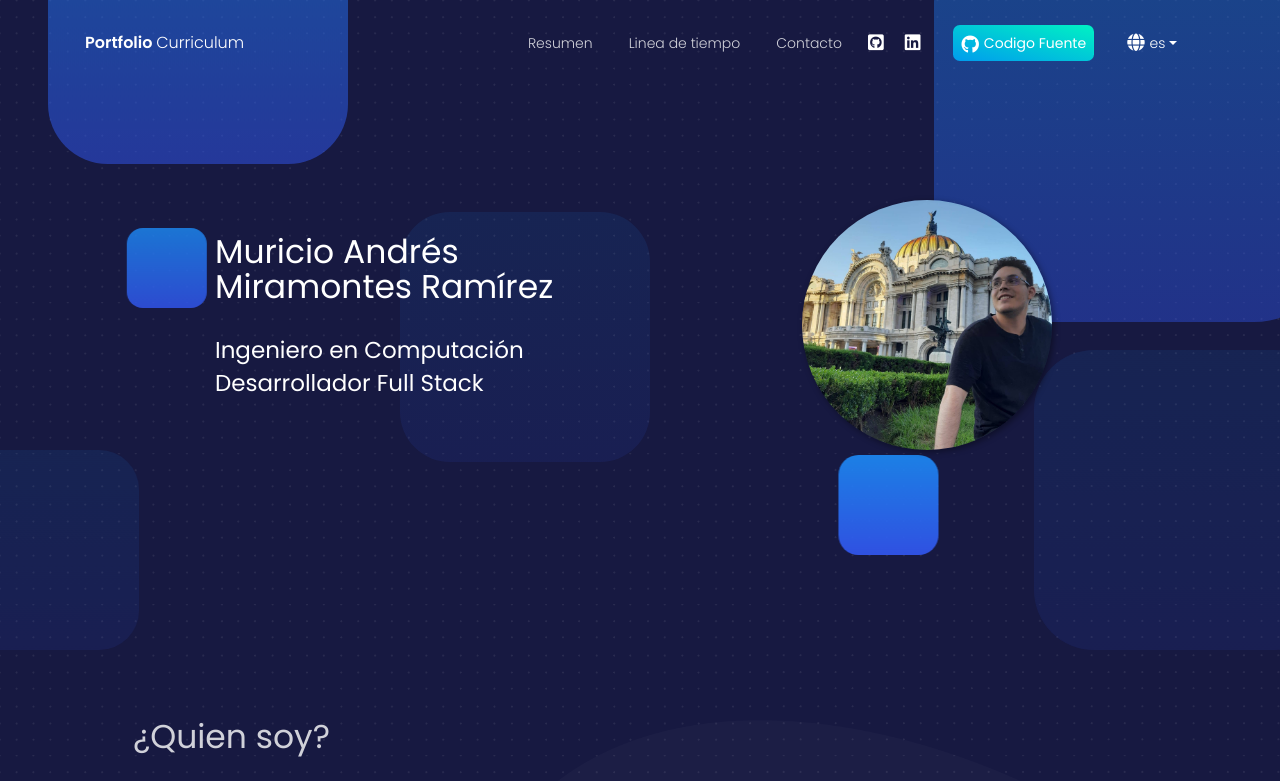
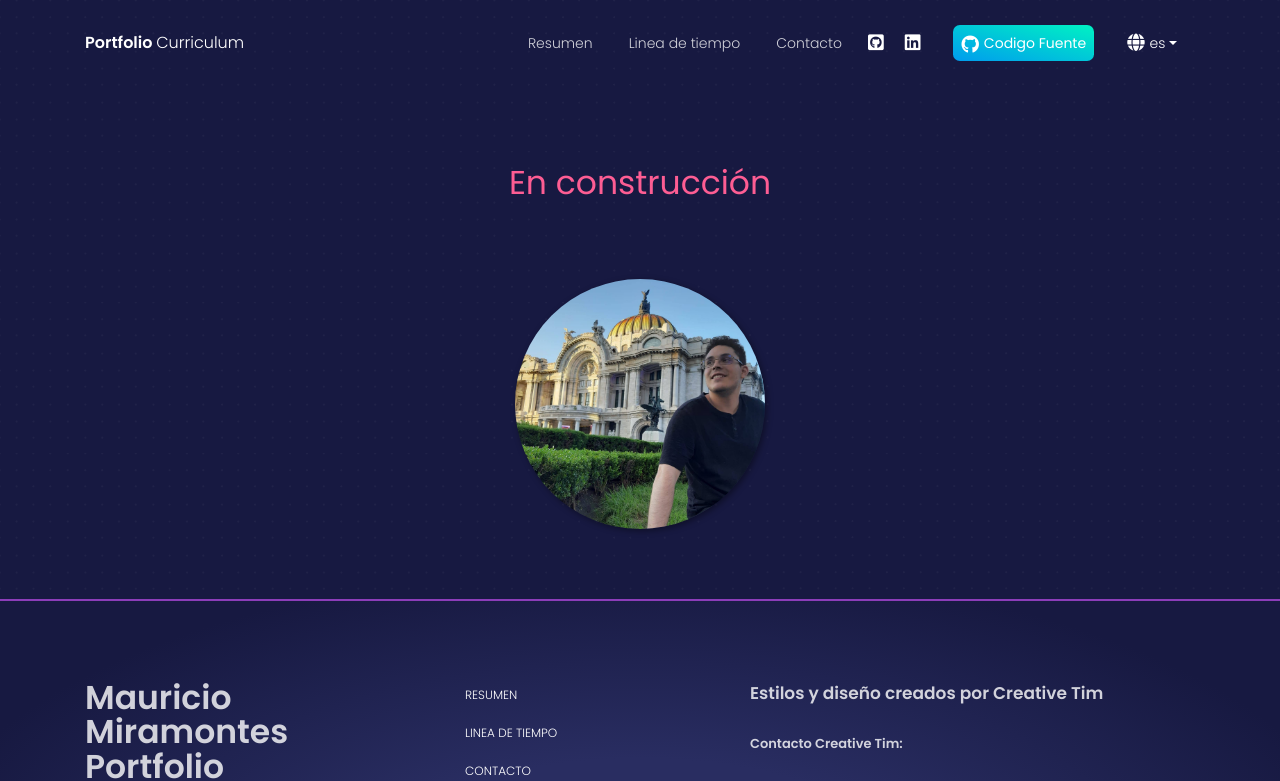
Before and after one commit to MauricioMiramontes/react-portfolio, a React (Create React App) app: page /linea-tiempo in a window 1280 px wide. Before the commit this address led to /inicio. Shown: the top 781 px of the page. Built offline with nearby package versions, Linux system fonts and the light colour scheme.

Commit message:
Se agrega esqueleto de linea del tiempo

```diff
--- a/src/App.js
+++ b/src/App.js
@@ -8,6 +8,7 @@ import "assets/demo/demo.css";
 import Index from "views/Index.js";
 import Inicio from "views/Inicio.js";
 import Contacto from "views/Contacto";
+import LineaTiempo from "views/LineaTiempo";
 import LandingPage from "views/examples/LandingPage.js";
 import RegisterPage from "views/examples/RegisterPage.js";
 import ProfilePage from "views/examples/ProfilePage.js";
@@ -35,6 +36,7 @@ function App() {
         />
         <Route path="/inicio" render={(props) => <Inicio {...props} lenguage={lenguage} changeLenguage={(e) => setLenguage(e)} />} />
         <Route path="/contacto" render={(props) => <Contacto {...props} lenguage={lenguage} changeLenguage={(e) => setLenguage(e)} />} />
+        <Route path="/linea-tiempo" render={(props) => <LineaTiempo {...props} lenguage={lenguage} changeLenguage={(e) => setLenguage(e)} />} />
         <Redirect from="/" to="/inicio" />
       </Switch>
     </BrowserRouter>
--- a/src/components/Navbars/Navbar.js
+++ b/src/components/Navbars/Navbar.js
@@ -114,7 +114,7 @@ function NavbarComp(props) {
               <NavItem>
                 <NavLink
                   tag={Link}
-                  to="/timeline"
+                  to="/linea-tiempo"
                 >
                   {props.lenguage === "es" ? <p>Linea de tiempo</p> : <p>My Timeline</p>}
                 </NavLink>
--- /dev/null
+++ b/src/views/LineaTiempo.js
@@ -0,0 +1,38 @@
+import React from 'react';
+import NavbarComp from '../components/Navbars/Navbar';
+import Footer from 'components/Footer/Footer';
+import { Container, Row, Col } from 'reactstrap';
+
+function LineaTiempo(props) {
+  return (
+    <>
+      <NavbarComp lenguage={props.lenguage} changeLenguage={props.changeLenguage} />
+      <div className="wrapper index-page">
+        <section className="section">
+          <Container className="mt-5">
+            <Row>
+              <Col className="text-center mt-5" md="12">
+                {props.lenguage === "es" ?
+                  <h1 className="text-danger">En construcción</h1>
+                  :
+                  <h1 className="text-danger">Construction Zone</h1>
+                }
+              </Col>
+              <Col lg="12" md="12" className="text-center mt-5">
+                <img
+                  alt="perfil"
+                  className="img-fluid rounded-circle shadow-lg"
+                  src={require("assets/img/foto_perfil.jpg").default}
+                  style={{ width: "250px", height: "250px" }}
+                />
+              </Col>
+            </Row>
+          </Container>
+        </section>
+      </div>
+      <Footer lenguage={props.lenguage} />
+    </>
+  );
+}
+
+export default LineaTiempo;
```
